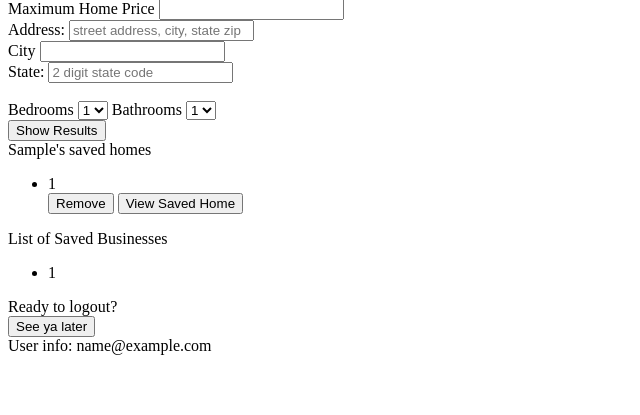
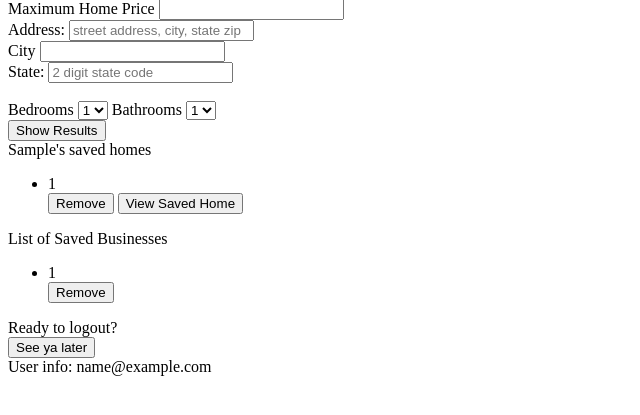
Before and after one commit to Swalvesam/Capstone_Project, a Flask app: page /users in a window 1280 px wide. Shown: the part 146-561 px from the top of the page, without its empty margins (0-640 px from the left). Run offline with Flask 2, Linux system fonts and the light colour scheme; a user stored in the database is signed in; tables that the repository leaves empty hold one stand-in row (values such as "Sample post"); parts of the project's set-up code (start-up, migrations or seed data) failed here and were passed over.

Commit message:
ability for user to remove saved business

```diff
--- a/server.py
+++ b/server.py
@@ -17,7 +17,7 @@ import os
 
 import crud
 from crud import (register_new_user, save_new_home, remove_saved_home, create_home_note, remove_home_note,
-                    saved_home_longitude, saved_home_latitude, save_new_business)
+                    saved_home_longitude, saved_home_latitude, save_new_business, remove_saved_business)
 
 from model import connect_to_db, User, db, SavedHomes, HomeNotes, SavedBusinesses
 
@@ -268,7 +268,15 @@ def save_business():
 
     return redirect('/users')
 
+@app.route('/remove_saved_business', methods=["POST"])
+@login_required
+def remove_saved_business():
+    """removes business from saved_businesses table"""
+    yelp_id = request.form.get('remove_saved_business')
 
+    crud.remove_saved_business(yelp_id)
+
+    return redirect("/users")
 
 
 if __name__ == "__main__":
--- a/templates/users.html
+++ b/templates/users.html
@@ -63,8 +63,11 @@
 
 <b2>List of Saved Businesses</b2>
 <ul>
+    <form action="/remove_saved_business" method="POST" id="remove_saved_business">
     {%for business in saved_businesses %}
     <li>{{business.yelp_id}}</li>
+    <button type="submit" name="remove_saved_business" value={{business.yelp_id}}>Remove</button>
+    </form>
     {% endfor %}
 </ul>
 
```
Also changed, not shown: crud.py (+11 -1 lines).
